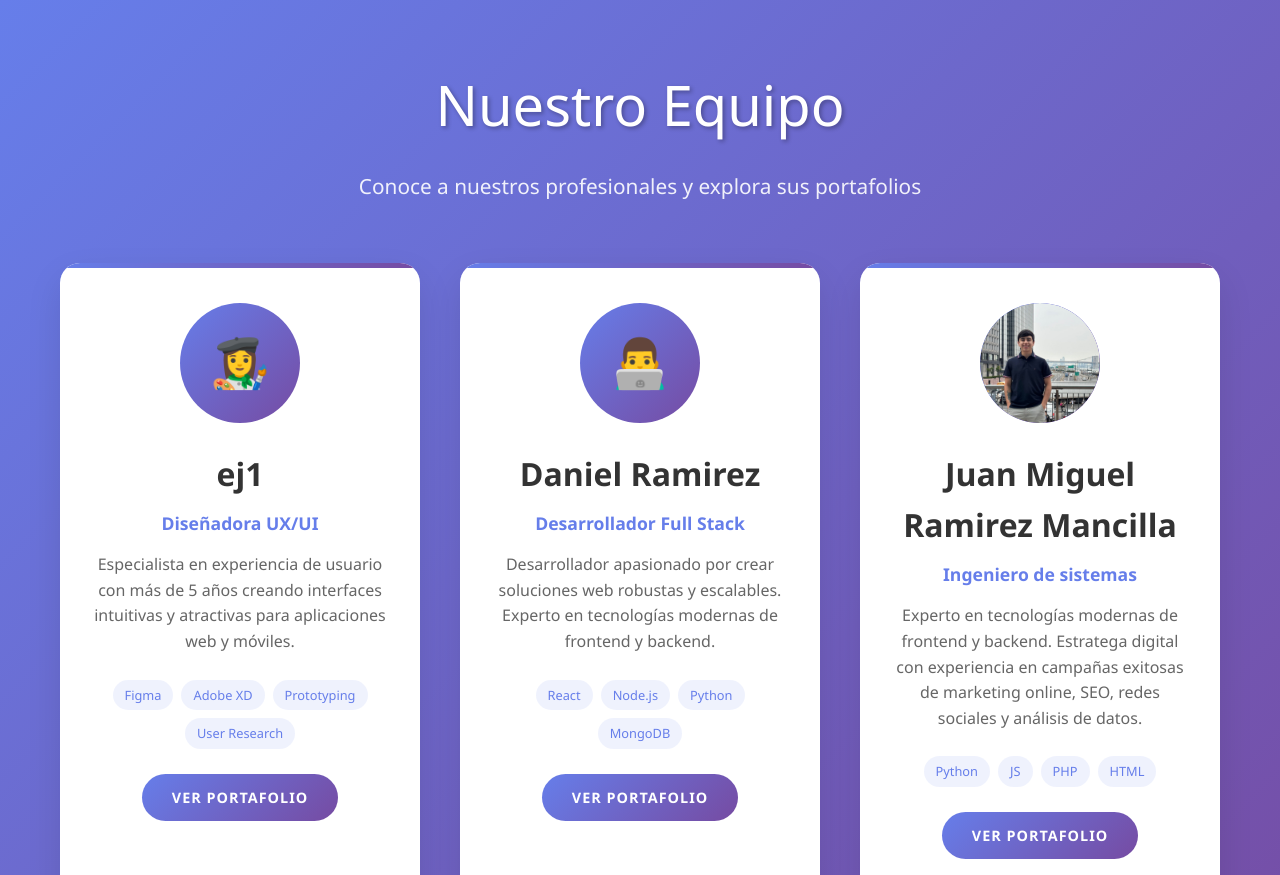
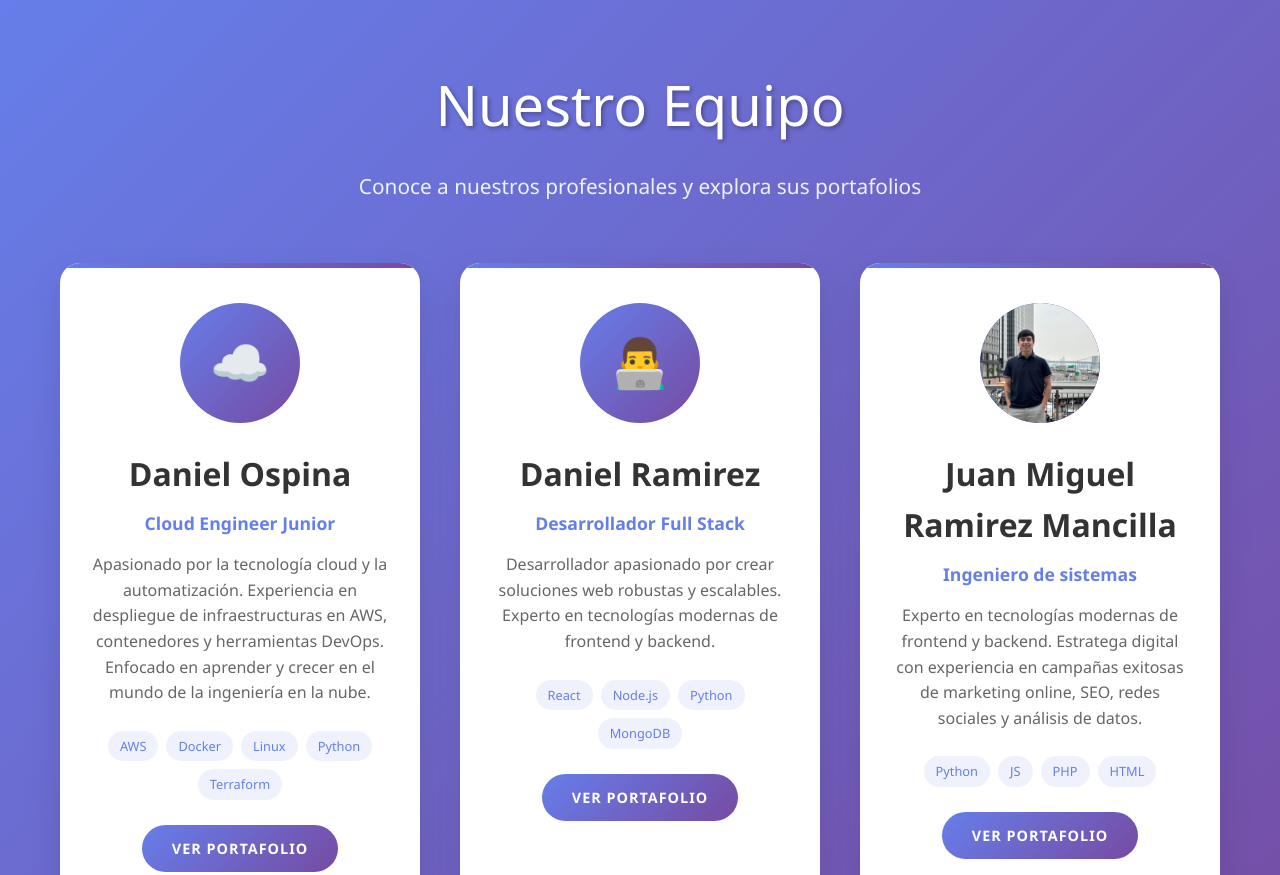
Before and after one commit to danielra123/Pagina-de-portafolios, a plain HTML site: page index.html in a window 1280 px wide. Shown: the top 875 px of the page. Drawn offline with Linux system fonts and the light colour scheme.

Commit message:
index con mi informacion

```diff
--- a/index.html
+++ b/index.html
@@ -230,22 +230,20 @@
 
       <div class="team-grid">
         <div class="member-card">
-          <div class="member-avatar">👩‍🎨</div>
-          <h2>ej1</h2>
-          <div class="member-role">Diseñadora UX/UI</div>
+          <div class="member-avatar">☁️</div>
+          <h2>Daniel Ospina</h2>
+          <div class="member-role">Cloud Engineer Junior</div>
           <p>
-            Especialista en experiencia de usuario con más de 5 años creando
-            interfaces intuitivas y atractivas para aplicaciones web y móviles.
+            Apasionado por la tecnología cloud y la automatización. Experiencia en despliegue de infraestructuras en AWS, contenedores y herramientas DevOps. Enfocado en aprender y crecer en el mundo de la ingeniería en la nube.
           </p>
           <div class="member-skills">
-            <span class="skill-tag">Figma</span>
-            <span class="skill-tag">Adobe XD</span>
-            <span class="skill-tag">Prototyping</span>
-            <span class="skill-tag">User Research</span>
+            <span class="skill-tag">AWS</span>
+            <span class="skill-tag">Docker</span>
+            <span class="skill-tag">Linux</span>
+            <span class="skill-tag">Python</span>
+            <span class="skill-tag">Terraform</span>
           </div>
-          <a href="pages/portfolio1.html" class="portfolio-link"
-            >Ver Portafolio</a
-          >
+          <a href="pages/portafolio.html" class="portfolio-link">Ver Portafolio</a>
         </div>
 
         <div class="member-card">
@@ -319,3 +317,5 @@
     </script>
   </body>
 </html>
+  </body>
+</html>
```
